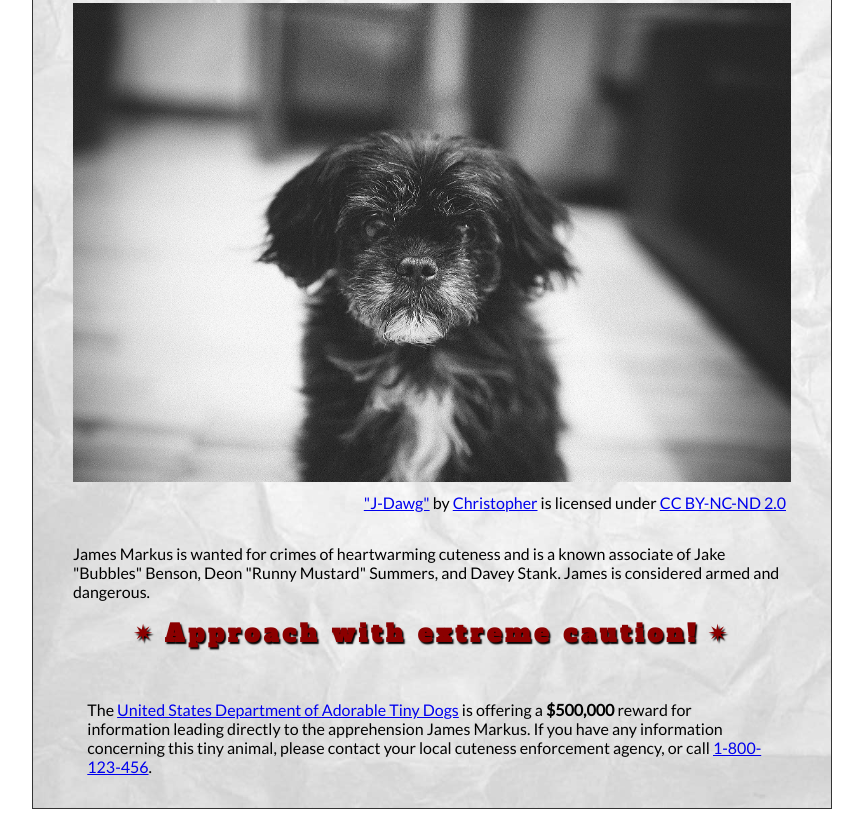
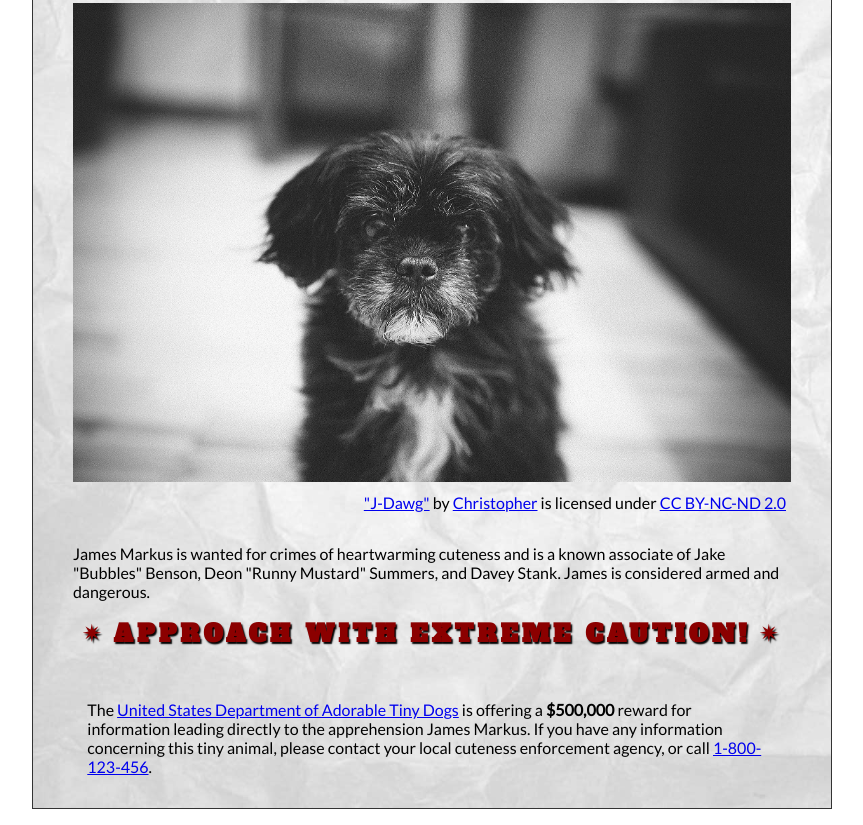
Before and after one commit to chloems1216/chloems.github.io, a plain HTML site: page wanted-poster/wanted-poster/index.html in a window 1280 px wide. Shown: the part 420-1245 px from the top of the page, without its empty margins (208-1071 px from the left). Drawn offline with Linux system fonts and the light colour scheme.

Commit message:
Update style.css

```diff
--- a/wanted-poster/wanted-poster/css/style.css
+++ b/wanted-poster/wanted-poster/css/style.css
@@ -89,7 +89,7 @@ h3 {
 }
 
 h4 {
-    text-transform: normal;
+    text-transform: uppercase;
     font-size:1.5rem ;
     margin:0;
     letter-spacing:0.25rem;
@@ -103,6 +103,7 @@ h4 {
         padding-left:0.5rem;
         padding-right:0.5rem;
     }
+
 }
 
 h5 {
```
